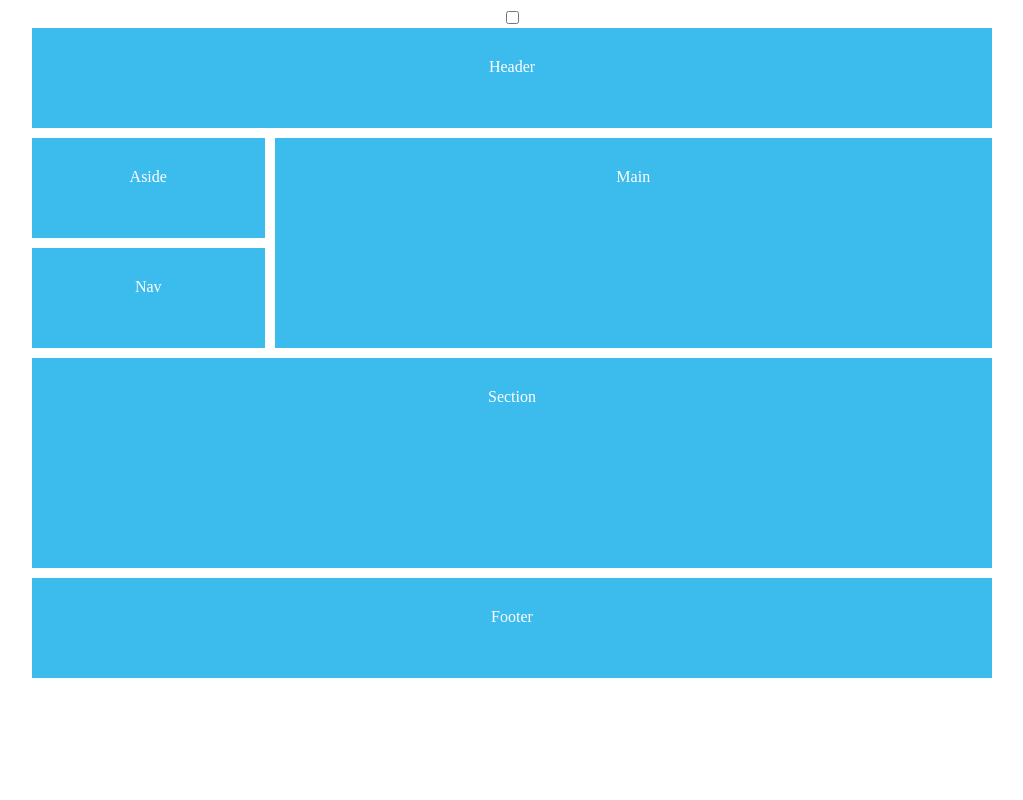
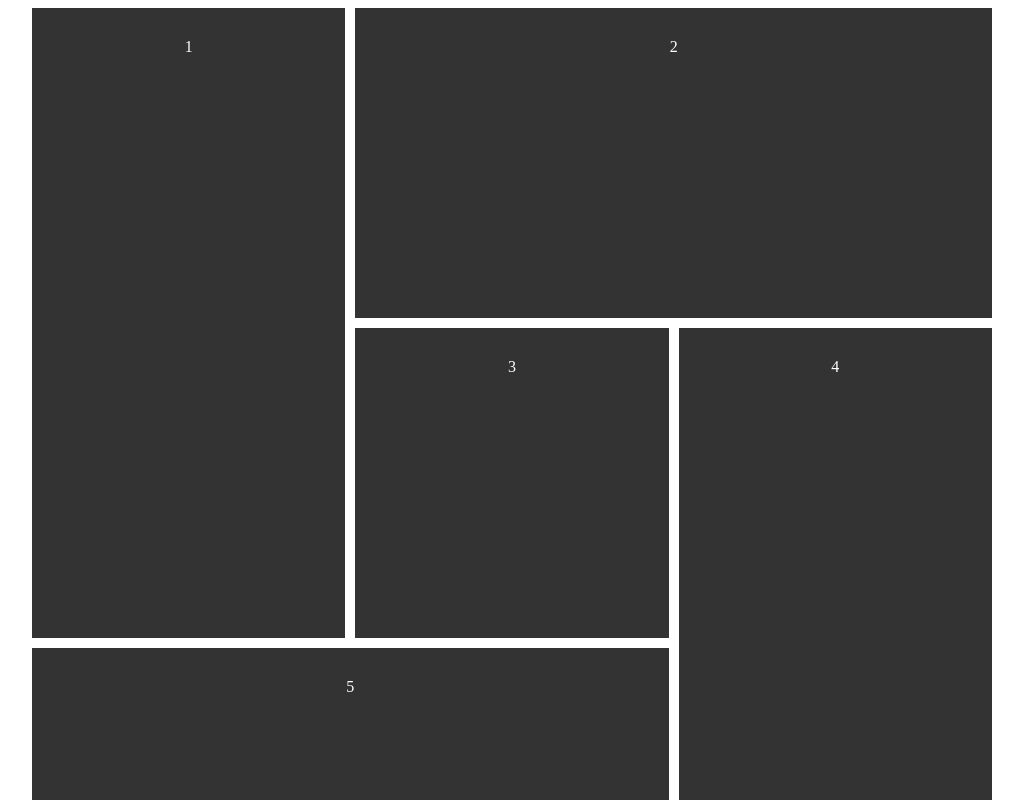
Before and after one commit to oktorakevinarigi/react-css-grid, a React (Create React App) app: page / in a window 1280 px wide. Shown: the top 800 px of the page, without its empty margins (128-1151 px from the left). Built offline with nearby package versions, Linux system fonts and the light colour scheme.

Commit message:
Design Mosaic

```diff
--- /dev/null
+++ b/src/Mosaic.css
@@ -0,0 +1,42 @@
+body{
+    color: #fff;
+    font-family: 'Nunito Semibold';
+    text-align: center;
+    /* background: #3bbced; */
+}
+#content{
+    display: grid;
+    grid-template-columns: repeat(6, 1fr);
+    grid-auto-rows: minmax(150px, auto);
+    grid-gap: 10px;
+    max-width: 960px;
+    margin: 0 auto;
+    position: relative;
+}
+#content div{
+    background: #333;
+    padding: 30px;
+}
+.one{
+    grid-column: 1 / 3;
+    grid-row: 1 / 5;
+}
+.two{
+    grid-column: 3 / 7;
+    grid-row: 1 / 3;
+}
+.three{
+    grid-column: 3 / 5;
+    grid-row:  3 / 5;
+}
+.four{
+    grid-column: 5 / 7;
+    grid-row: 3 / 7;
+}
+.five{
+    grid-column: 1 / 5;
+    grid-row: 5 / 7;
+}
+#content{
+    /* transform: rotateZ(45deg) scale(0.7); */
+}
--- /dev/null
+++ b/src/Mosaic.js
@@ -0,0 +1,18 @@
+import React from 'react';
+import './Mosaic.css';
+
+function Mosaic() {
+  return (
+      <>
+        <div id="content">
+            <div class="one">1</div>
+            <div class="two">2</div>
+            <div class="three">3</div>
+            <div class="four">4</div>
+            <div class="five">5</div>
+        </div>
+    </>
+  );
+}
+
+export default Mosaic;
--- a/src/index.js
+++ b/src/index.js
@@ -4,11 +4,12 @@ import ReactDOM from 'react-dom';
 // import GridLine from './GridLine'
 // import NestedGrids from './NestedGrids'
 // import Aligning from './Aligning'
-import ColumnGrid12 from './ColumnGrid12'
+// import ColumnGrid12 from './ColumnGrid12'
+import Mosaic from './Mosaic'
 
 import * as serviceWorker from './serviceWorker';
 
-ReactDOM.render(<ColumnGrid12 />, document.getElementById('root'));
+ReactDOM.render(<Mosaic />, document.getElementById('root'));
 
 // If you want your app to work offline and load faster, you can change
 // unregister() to register() below. Note this comes with some pitfalls.
```
